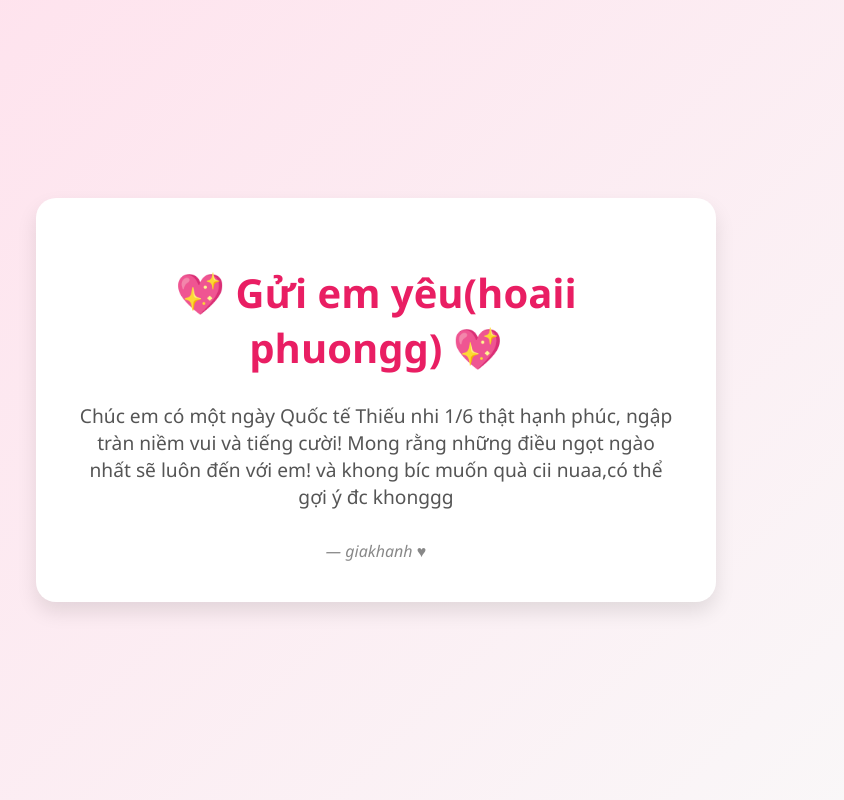
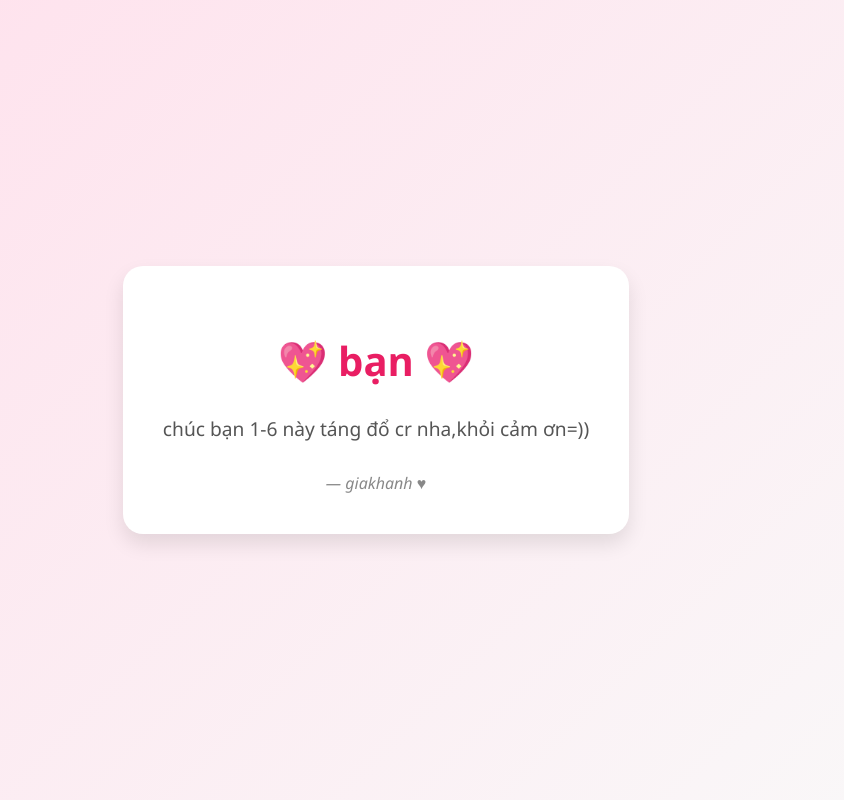
Before and after one commit to giakhanh26/thiep-1-6, a plain HTML site: page index.html in a window 1280 px wide. Shown: the whole page, without its empty margins (264-1108 px from the left). Drawn offline with Linux system fonts and the light colour scheme.

Commit message:
Update index.html

```diff
--- a/index.html
+++ b/index.html
@@ -45,8 +45,8 @@
 </head>
 <body>
   <div class="card">
-    <h1>💖 Gửi em yêu(hoaii phuongg) 💖</h1>
-    <p>Chúc em có một ngày Quốc tế Thiếu nhi 1/6 thật hạnh phúc, ngập tràn niềm vui và tiếng cười! Mong rằng những điều ngọt ngào nhất sẽ luôn đến với em! và khong bíc muốn quà cii nuaa,có thể gợi ý đc khonggg</p>
+    <h1>💖 bạn 💖</h1>
+    <p>chúc bạn 1-6 này táng đổ cr nha,khỏi cảm ơn=))</p>
     <div class="footer">— giakhanh ♥</div>
   </div>
 </body>
```
